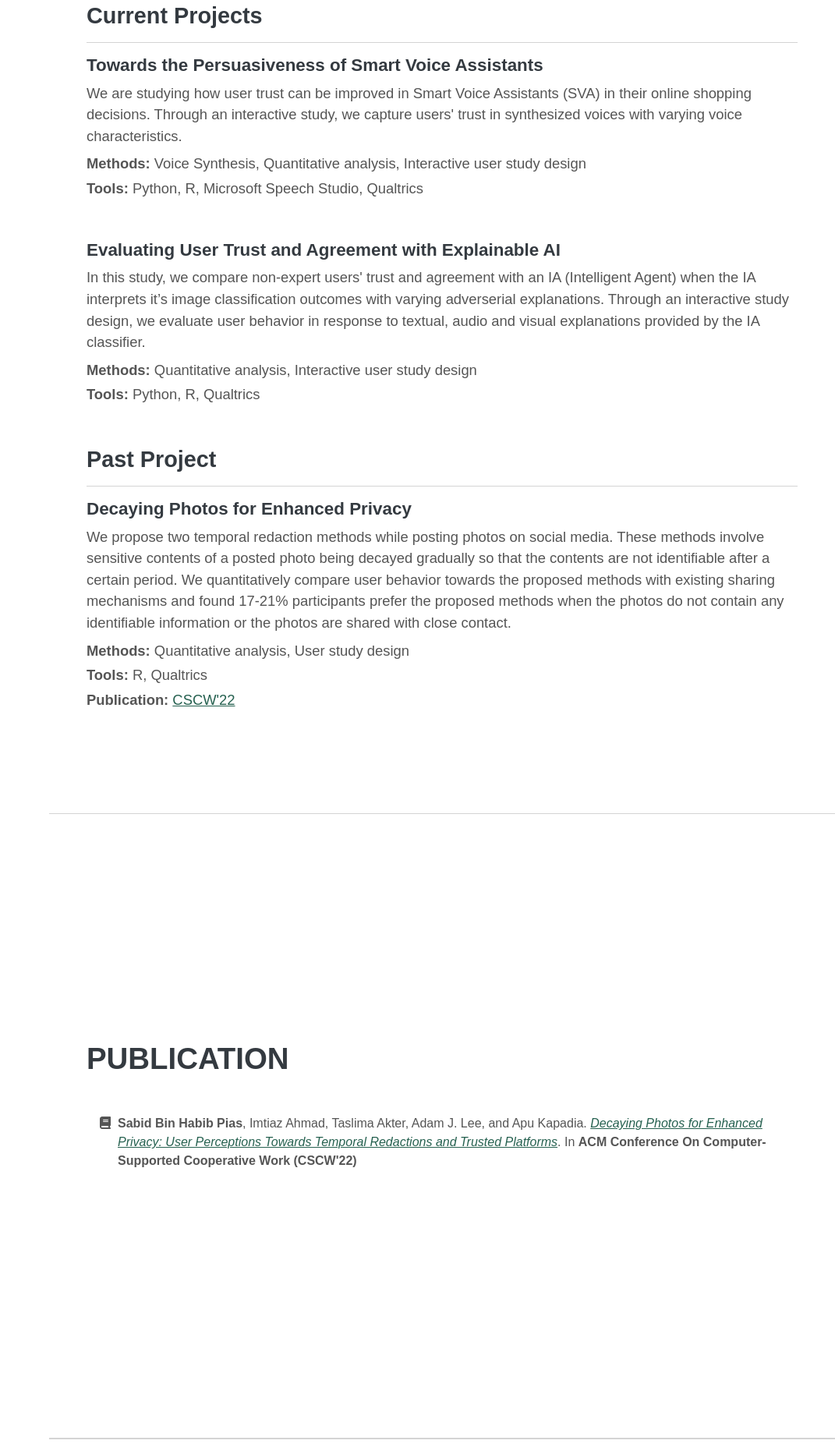
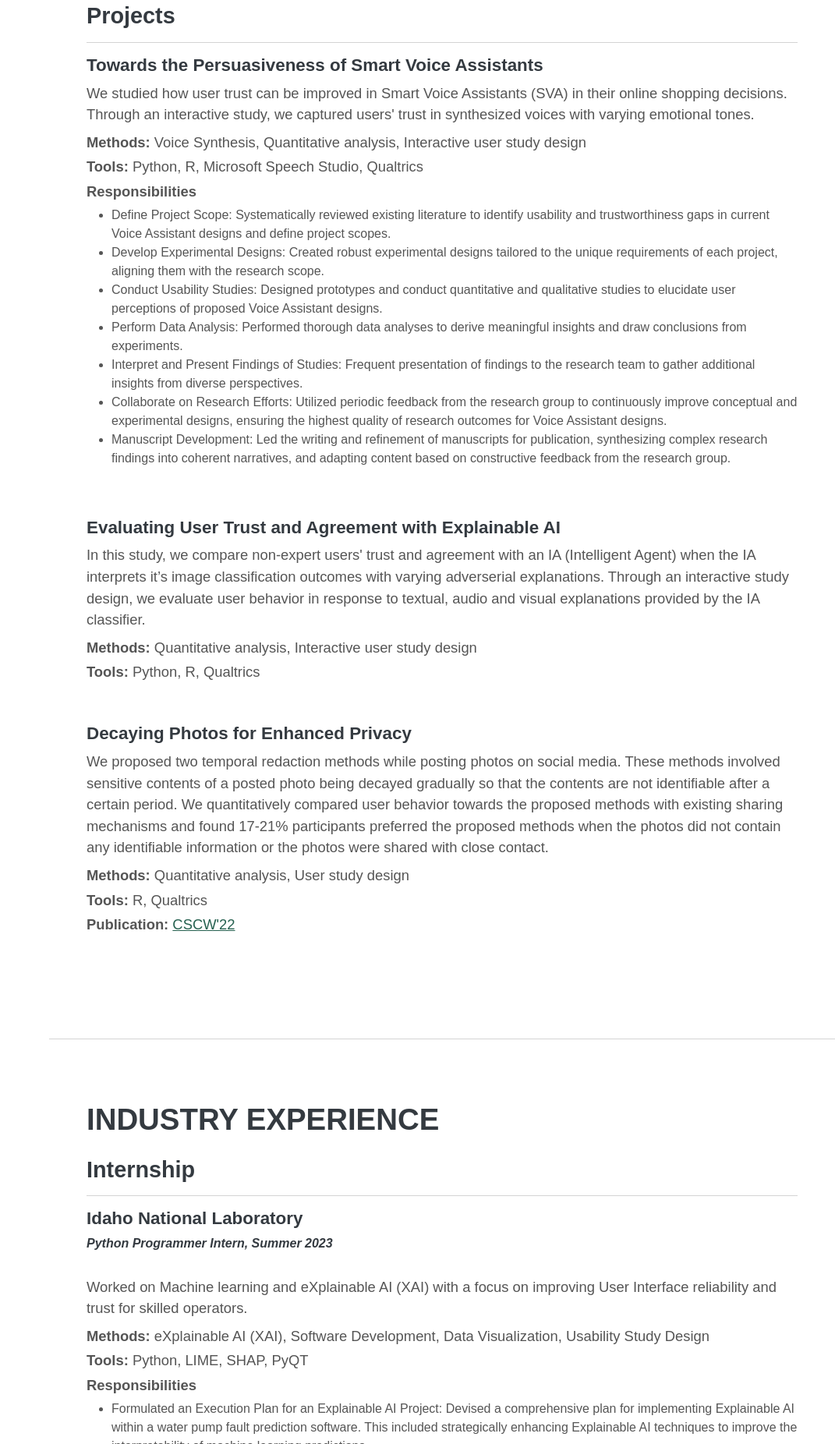
Before and after one commit to sabid-habib/sabid-habib.github.io, a website: page index.html in a window 1280 px wide. Shown: the part 948-2800 px from the top of the page at 78% size, without its empty margins (209-1280 px from the left). Drawn offline with nearby package versions, Linux system fonts and the light colour scheme; a web font is replaced by a local one.

Commit message:
update website for internship 2024

```diff
--- a/index.html
+++ b/index.html
@@ -27,6 +27,7 @@
                 <ul class="navbar-nav">
                     <li class="nav-item"><a class="nav-link js-scroll-trigger" href="#about">About</a></li>
                     <li class="nav-item"><a class="nav-link js-scroll-trigger" href="#research">Research</a></li>
+                    <li class="nav-item"><a class="nav-link js-scroll-trigger" href="#industry">Industry Experience</a></li>
                     <li class="nav-item"><a class="nav-link js-scroll-trigger" href="#publication">Publication</a></li>
                     <!--<li class="nav-item"><a class="nav-link js-scroll-trigger" href="#news">News</a></li>-->
                     <li class="nav-item"><a class="nav-link js-scroll-trigger" href="#resume">Resume</a></li>
@@ -46,7 +47,7 @@
                         <! Address of phone number may go here>
                         Graduate Research Assistant at <a href="https://privacy.luddy.indiana.edu/"> IU Privacy Lab</a>
                     </div>
-                    <p class="lead mb-5">I am a Ph.D. candidate in the Department of Computer Science at <a href="https://luddy.indiana.edu/"> Luddy School of Informatics, Computing, and Engineering</a>, Indiana University Bloomington. I am a Research Assistant at the <a href="https://privacy.luddy.indiana.edu/"> IU Privacy Lab</a>, advised by Professor Apu Kapadia. I am a User-Privacy focused HCI researcher with expertise in user study design, quantitative analysis, and machine learning applications in day-to-day technologies. I am passionate about advancing our understanding of human-computer interaction, particularly at the intersection of HCI and privacy in technology. I also have a strong interest in human-AI interaction and aim to contribute to the development of privacy-sensitive AI systems that enhance human capabilities and improve the quality of life. </p>
+                    <p class="lead mb-5">I am a Ph.D. candidate in the Department of Computer Science at <a href="https://luddy.indiana.edu/"> Luddy School of Informatics, Computing, and Engineering</a>, Indiana University Bloomington. I am a Research Assistant at the <a href="https://privacy.luddy.indiana.edu/"> IU Privacy Lab</a>, advised by Professor Apu Kapadia. I am a Human-centered AI researcher with expertise in user study design, quantitative and qualitative analysis, and machine learning applications in day-to-day technologies. I am passionate about improving user trust in voice asssitants, particularly leveraging the paralinguistic attributes of Voice Agents. I have also worked on improving user understanding of machine learning outcomes through eXplainable AI (XAI) while working at <a href="https://inl.gov/">Idaho National Laboratory</a> in summer 2023. I also have a strong interest in the development of privacy-sensitive AI systems that enhance human capabilities and improve the quality of life. </p>
 
                     <p class="lead mb-5">I am actively looking for internship positions at Research Scientist or Software Engineer roles, so feel free to reach out if your team is hiring!</p>
                     <div class="social-icons">
@@ -65,15 +66,25 @@
             <section class="resume-section" id="research">
                 <div class="resume-section-content">
                     <h2 class="mb-4">Research</h2>
-                    <h3 class="mb-3">Current Projects</h3>
+                    <h3 class="mb-3">Projects</h3>
                     <hr>
                     <div class="d-flex flex-column flex-md-row justify-content-between mb-5">
                         <div class="flex-grow-1">
                             <h4 class="mb-2">Towards the Persuasiveness of Smart Voice Assistants</h3>
 
-                        <p class="lead mb-2 justify">We are studying how user trust can be improved in Smart Voice Assistants (SVA) in their online shopping decisions. Through an interactive study, we capture users' trust in synthesized voices with varying voice characteristics.</p>
+                        <p class="lead mb-2 justify">We studied how user trust can be improved in Smart Voice Assistants (SVA) in their online shopping decisions. Through an interactive study, we captured users' trust in synthesized voices with varying emotional tones.</p>
 		                <p class="lead mb-1"><strong>Methods: </strong>Voice Synthesis, Quantitative analysis, Interactive user study design</p>
 			            <p class="lead mb-1"><strong>Tools: </strong> Python, R, Microsoft Speech Studio, Qualtrics</p>
+			            <p class="lead mb-1"><strong>Responsibilities </strong> </p>
+			            <ul>
+				            <li>Define Project Scope: Systematically reviewed existing literature to identify usability and trustworthiness gaps in current Voice Assistant designs and define project scopes.</li>
+				            <li>Develop Experimental Designs: Created robust experimental designs tailored to the unique requirements of each project, aligning them with the research scope.</li>
+				            <li>Conduct Usability Studies: Designed prototypes and conduct quantitative and qualitative studies to elucidate user perceptions of proposed Voice Assistant designs.</li>
+				            <li>Perform Data Analysis: Performed thorough data analyses to derive meaningful insights and draw conclusions from experiments.</li>
+				            <li> Interpret and Present Findings of Studies: Frequent presentation of findings to the research team to gather additional insights from diverse perspectives.</li>
+				            <li>Collaborate on Research Efforts: Utilized periodic feedback from the research group to continuously improve conceptual and experimental designs, ensuring the highest quality of research outcomes for Voice Assistant designs.</li>
+				            <li>Manuscript Development: Led the writing and refinement of manuscripts for publication, synthesizing complex research findings into coherent narratives, and adapting content based on constructive feedback from the research group.</li>
+			            </ul>
 			            </div>
                     </div>
                     <div class="d-flex flex-column flex-md-row justify-content-between mb-5">
@@ -85,18 +96,46 @@
 			            <p class="lead mb-1"><strong>Tools: </strong> Python, R, Qualtrics</p>
 			            </div>
                     </div>
-                    <h3 class="mb-3">Past Project</h3>
-                    <hr>
+
                     <div class="d-flex flex-column flex-md-row justify-content-between mb-5">
                         <div class="flex-grow-1">
                             <h4 class="mb-2">Decaying Photos for Enhanced Privacy</h3>
 
-                        <p class="lead mb-2 justify">We propose two temporal redaction methods while posting photos on social media. These methods involve sensitive contents of a posted photo being decayed gradually so that the contents are not identifiable after a certain period. We quantitatively compare user behavior towards the proposed methods with existing sharing mechanisms and found 17-21% participants prefer the proposed methods when the photos do not contain any identifiable information or the photos are shared with close contact.</p>
+                        <p class="lead mb-2 justify">We proposed two temporal redaction methods while posting photos on social media. These methods involved sensitive contents of a posted photo being decayed gradually so that the contents are not identifiable after a certain period. We quantitatively compared user behavior towards the proposed methods with existing sharing mechanisms and found 17-21% participants preferred the proposed methods when the photos did not contain any identifiable information or the photos were shared with close contact.</p>
 		                <p class="lead mb-1"><strong>Methods: </strong>Quantitative analysis, User study design</p>
 			            <p class="lead mb-1"><strong>Tools: </strong> R, Qualtrics</p>
 			            <p class="lead mb-1"><strong>Publication: </strong> <a href="https://dl.acm.org/doi/10.1145/3555538">CSCW'22</a></p>
 			            </div>
                     </div>
+                </div>
+            </section>
+            <hr class="m-0" />
+
+            <!-- Industry Experience-->
+            <section class="resume-section" id="industry">
+                <div class="resume-section-content">
+                    <h2 class="mb-4">Industry Experience</h2>
+                    <h3 class="mb-3">Internship</h3>
+                    <hr>
+                    <div class="d-flex flex-column flex-md-row justify-content-between mb-5">
+                        <div class="flex-grow-1">
+                            <h4 class="mb-2">Idaho National Laboratory</h4>
+	                        <h5 class="mb-2"><i>Python Programmer Intern, Summer 2023</i></h5>
+                        <br>
+                        <p class="lead mb-2 justify">Worked on Machine learning and eXplainable AI (XAI) with a focus on improving User Interface reliability and trust for skilled operators.</p>
+		                <p class="lead mb-1"><strong>Methods: </strong>eXplainable AI (XAI), Software Development, Data Visualization, Usability Study Design</p>
+			            <p class="lead mb-1"><strong>Tools: </strong> Python, LIME, SHAP, PyQT</p>
+			            <p class="lead mb-1"><strong>Responsibilities </strong> </p>
+			            <ul>
+				            <li> Formulated an Execution Plan for an Explainable AI Project: Devised a comprehensive plan for implementing Explainable AI within a water pump fault prediction software. This included strategically enhancing Explainable AI techniques to improve the interpretability of machine learning predictions.</li>
+				            <li>Collaborated on Interface Design with the Human Factor Team: Worked closely with the human factor team to create questionnaires for experts and operators. The goal was to uncover their requirements for interface design, ensuring clarity in understanding machine learning prediction outcomes.</li>
+				            <li>Facilitated Iterative Development of Explainable AI Interface: Through multiple planning and development cycles, incorporating feedback from mentors, I successfully crafted an efficient Explainable AI interface for the water pump fault prediction software with LIME and SHAP. This interface not only enhanced the interpretability of machine learning outcomes but also empowered operators to make well-informed decisions.</li>
+				        </ul>
+			            </div>
+                    </div>
+
+
+
                 </div>
             </section>
             <hr class="m-0" />
```
Also changed, not shown: 4 other files.
